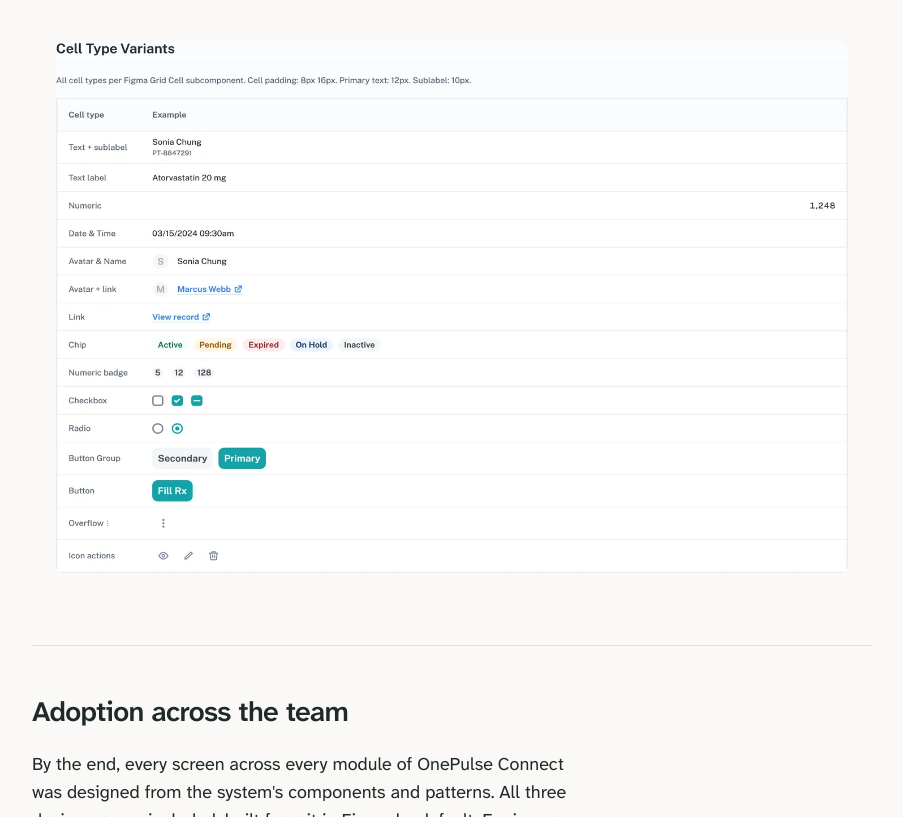
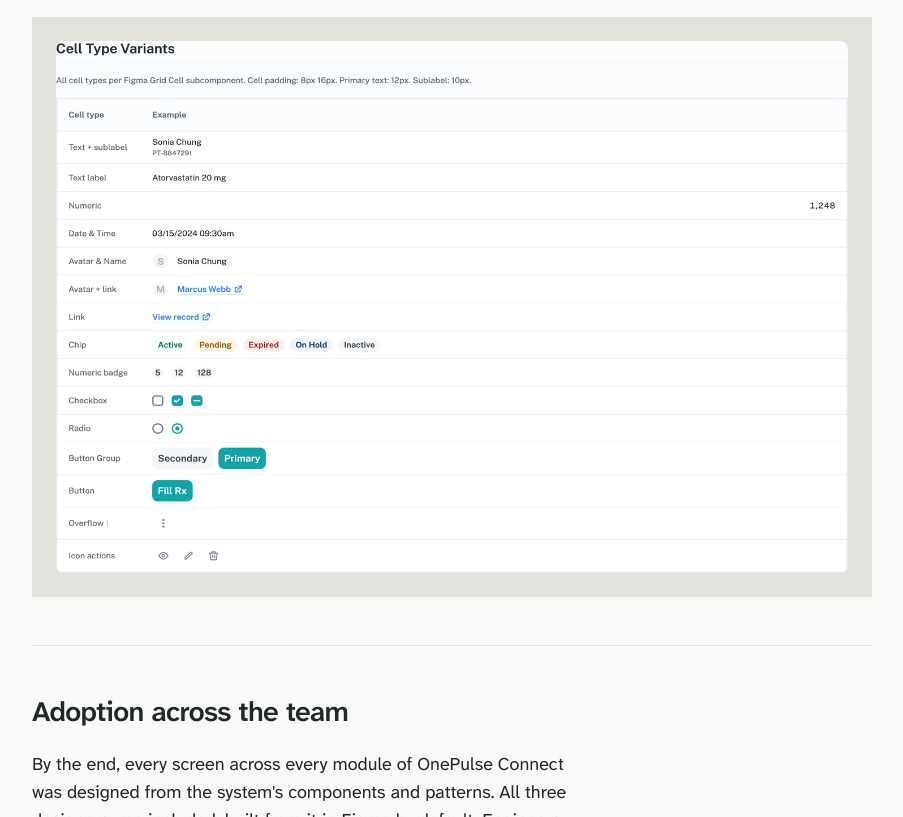
Before and after one commit to jakesilby/portfolio-site, a plain HTML site: page onepulse-connect.html in a window 1280 px wide. Shown: the part 5407-6224 px from the top of the page, without its empty margins (320-1223 px from the left). Drawn offline with Linux system fonts and the light colour scheme; a script that the page names is missing.

Commit message:
fix: cell type variants on standard visual background
Cell Type Variants was using .case-visual--transparent, so it floated
directly on the page background with no outer tray, unlike Figma
Variables and Patient Profile. The image's own background was never
the issue (pixel-identical to the old capture, ~#f9fbfc); switched to
the standard .case-visual treatment the other two already use.
--transparent stays in components.css — still used by Tab Group on
this page and by ai-note-review, pre-infusion, and linking-documents.

Co-Authored-By: Claude Sonnet 5 <noreply@anthropic.com>

```diff
--- a/onepulse-connect.html
+++ b/onepulse-connect.html
@@ -135,7 +135,7 @@
               </video>
             </div>
           </div>
-          <div class="case-visual case-visual--transparent">
+          <div class="case-visual">
             <img class="case-visual__image case-visual__image--celltypevariants" src="images/ds_datatable_celltypevariants.webp" alt="OnePulse Connect Data Table Cell Type Variants documentation, listing every supported grid cell type, text and sublabel, text label, numeric, date and time, avatar and name, avatar and link, link, chip, numeric badge, checkbox, radio, button group, button, overflow menu, and icon actions, with an example rendering of each." loading="lazy" data-lightbox-src="images/large/ds-datatable-celltypevariants.webp" tabindex="0" role="button">
           </div>
         </div>
```
